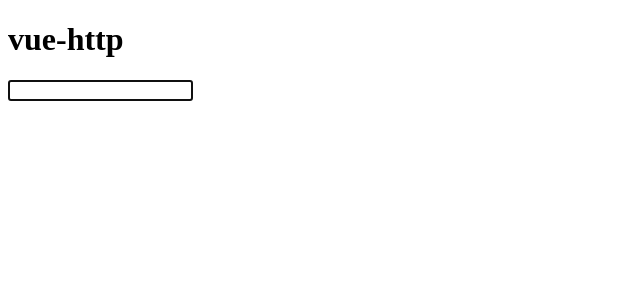
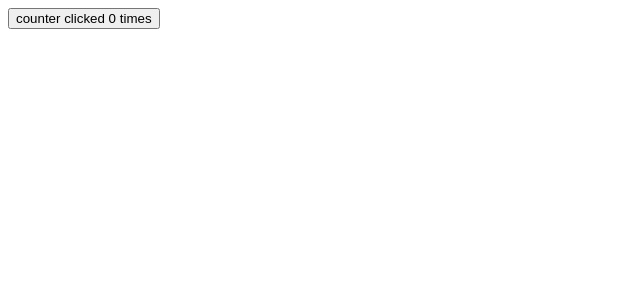
Before and after one commit to mahmoudabdulmuty/vue-http, a Vue app: page / in a window 1280 px wide. Shown: the top 300 px of the page, without its empty margins (0-640 px from the left). Built offline with nearby package versions, Linux system fonts and the light colour scheme.

Commit message:
reusabilty with mixins

```diff
--- a/src/App.vue
+++ b/src/App.vue
@@ -1,15 +1,14 @@
 <template>
-  <h1>vue-http</h1>
-  <!-- <create-post /> -->
-  <!-- <post-list /> -->
-  <template-ref />
+  <button @click="counter"> counter clicked
+    {{ count }} times
+  </button>
 </template>
 
 <script>
-import TemplateRef from "./components/TemplateRef.vue";
+import CounterMixin from './mixins/counter';
 export default {
   name: "App",
-  components: { TemplateRef },
+  mixins: [CounterMixin]
 };
 </script>
 
--- /dev/null
+++ b/src/mixins/counter.js
@@ -0,0 +1,12 @@
+export default {
+  data() {
+    return {
+      count: 0,
+    };
+  },
+  methods: {
+    counter() {
+      this.count += 1;
+    },
+  },
+};
```
